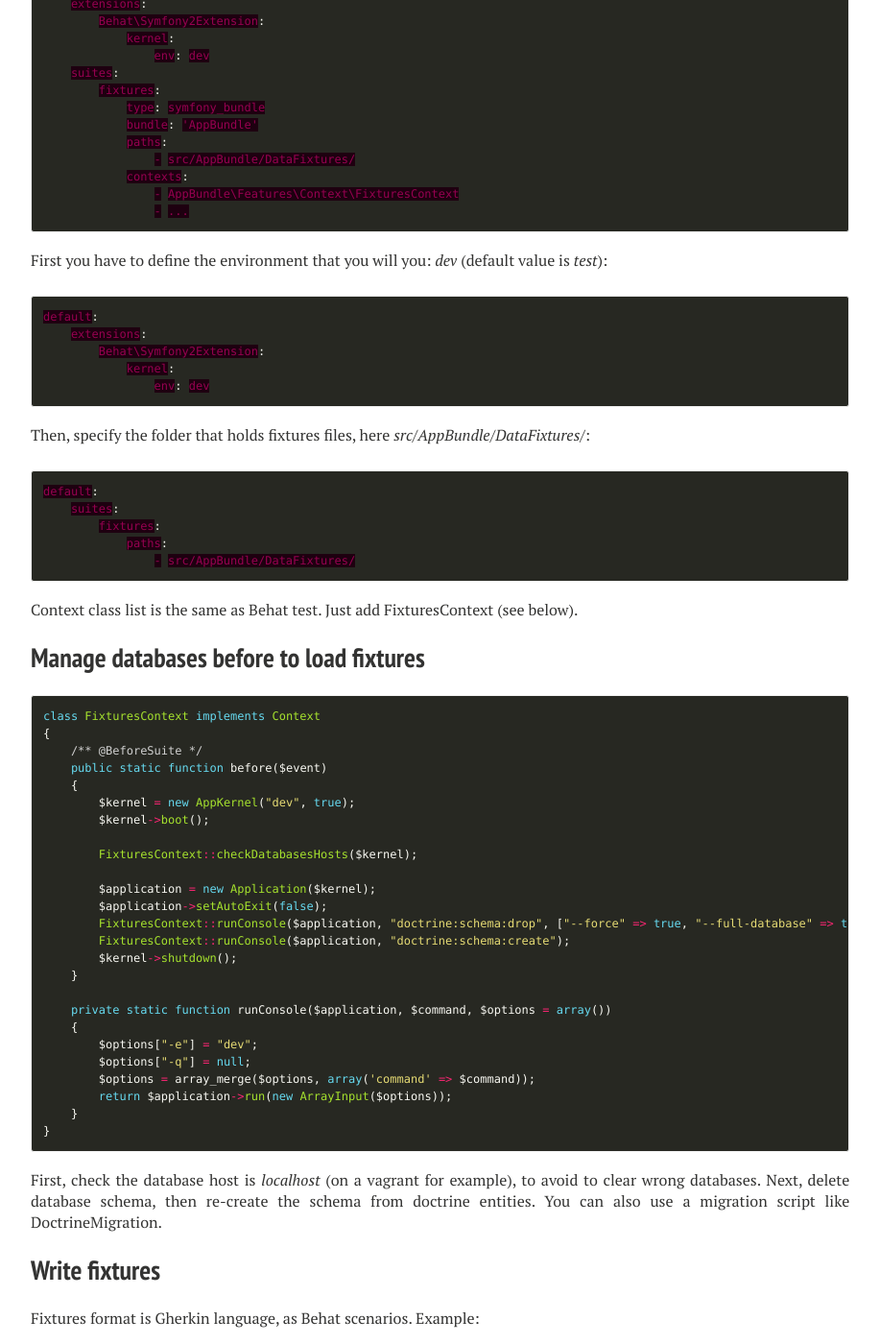
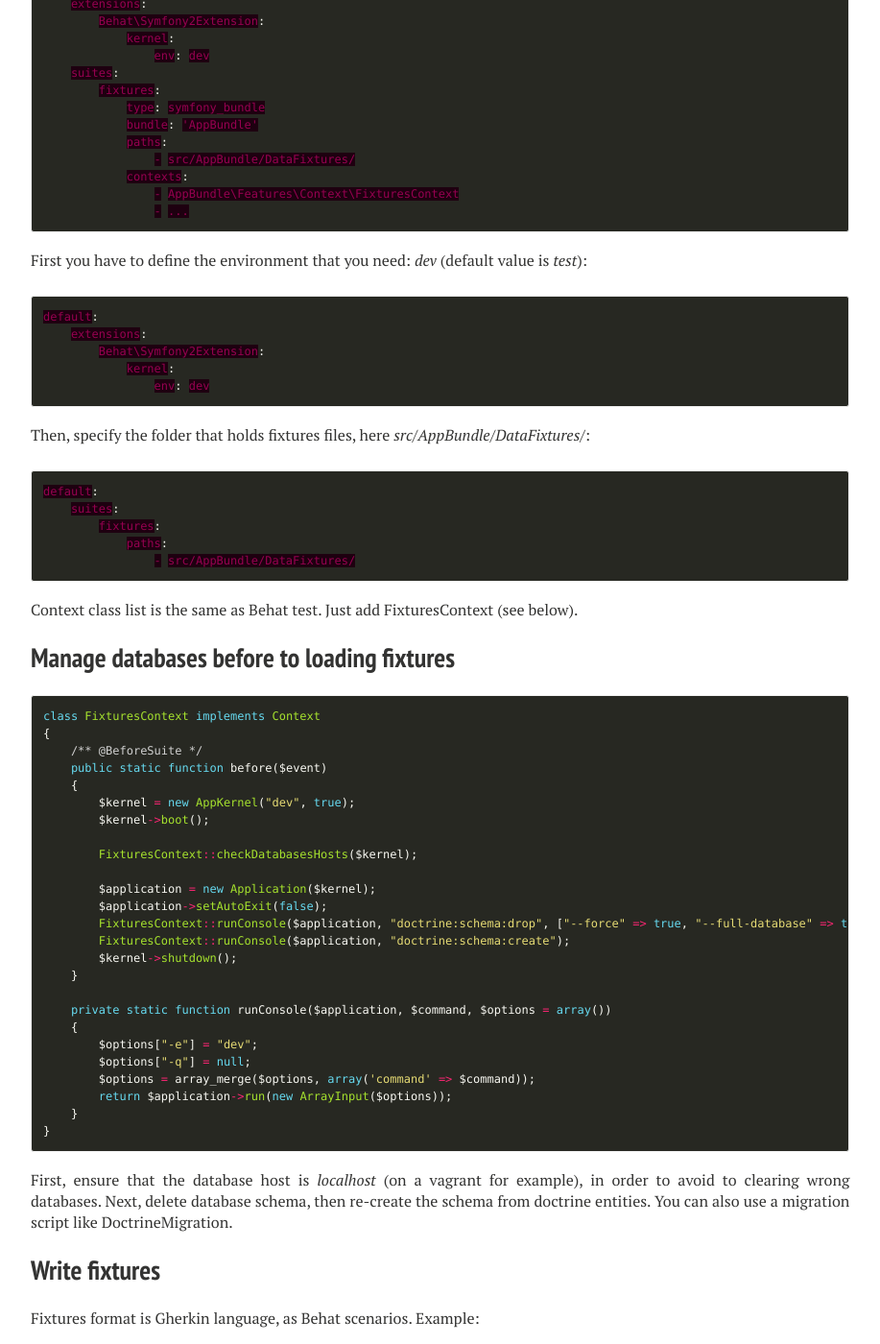
Before and after one commit to semji/reputationvip.github.io, a Jekyll site: the page built from _posts/2015-11-16-behat-to-the-fixture.md, in a window 1280 px wide and 1400 px high, scrolled down 3072 px. Shown: the whole window at 96% size, without its empty margins (288-1205 px from the left). Built offline with Jekyll 4.4.1, drawn with Linux system fonts in a browser that asks for light colours; nearby versions of some CDN libraries; comment, search, counter and statistics services are not loaded; some of the changed text lies outside the part shown.

Commit message:
Spelling mistake Change example "Lord of the ring" to "Harry Potter"

```diff
--- a/_posts/2015-11-16-behat-to-the-fixture.md
+++ b/_posts/2015-11-16-behat-to-the-fixture.md
@@ -156,7 +156,7 @@ default:
                 - ...
 {% endhighlight %}
 
-First you have to define the environment that you will you: *dev* (default value is *test*):
+First you have to define the environment that you need: *dev* (default value is *test*):
 
 {% highlight gherkin %}
 default:
@@ -179,7 +179,7 @@ default:
 Context class list is the same as Behat test. Just add FixturesContext (see below).
 
 
-## Manage databases before to load fixtures
+## Manage databases before to loading fixtures
 
 {% highlight php startinline=true %}
 class FixturesContext implements Context
@@ -210,7 +210,7 @@ class FixturesContext implements Context
 
 {% endhighlight %}
 
-First, check the database host is *localhost* (on a vagrant for example), to avoid to clear wrong databases.
+First, ensure that the database host is *localhost* (on a vagrant for example), in order to avoid to clearing wrong databases.
 Next, delete database schema, then re-create the schema from doctrine entities. You can also use a migration script like DoctrineMigration.
 
 ## Write fixtures
@@ -244,7 +244,7 @@ Behat processes files in alphabetical order. If you prefix the name of fixtures
 
 ## Load fixtures
 
-To load fixtures, execute the script below in your root's project and wait a few seconds !
+To load fixtures, execute the script below in your project root and wait a few seconds !
 
 {% highlight sh %}
 bin/behat --config behat_fixtures.yml
```
Also changed, not shown: other parts of _posts/2015-11-16-behat-to-the-fixture.md (+19 -19 lines).
